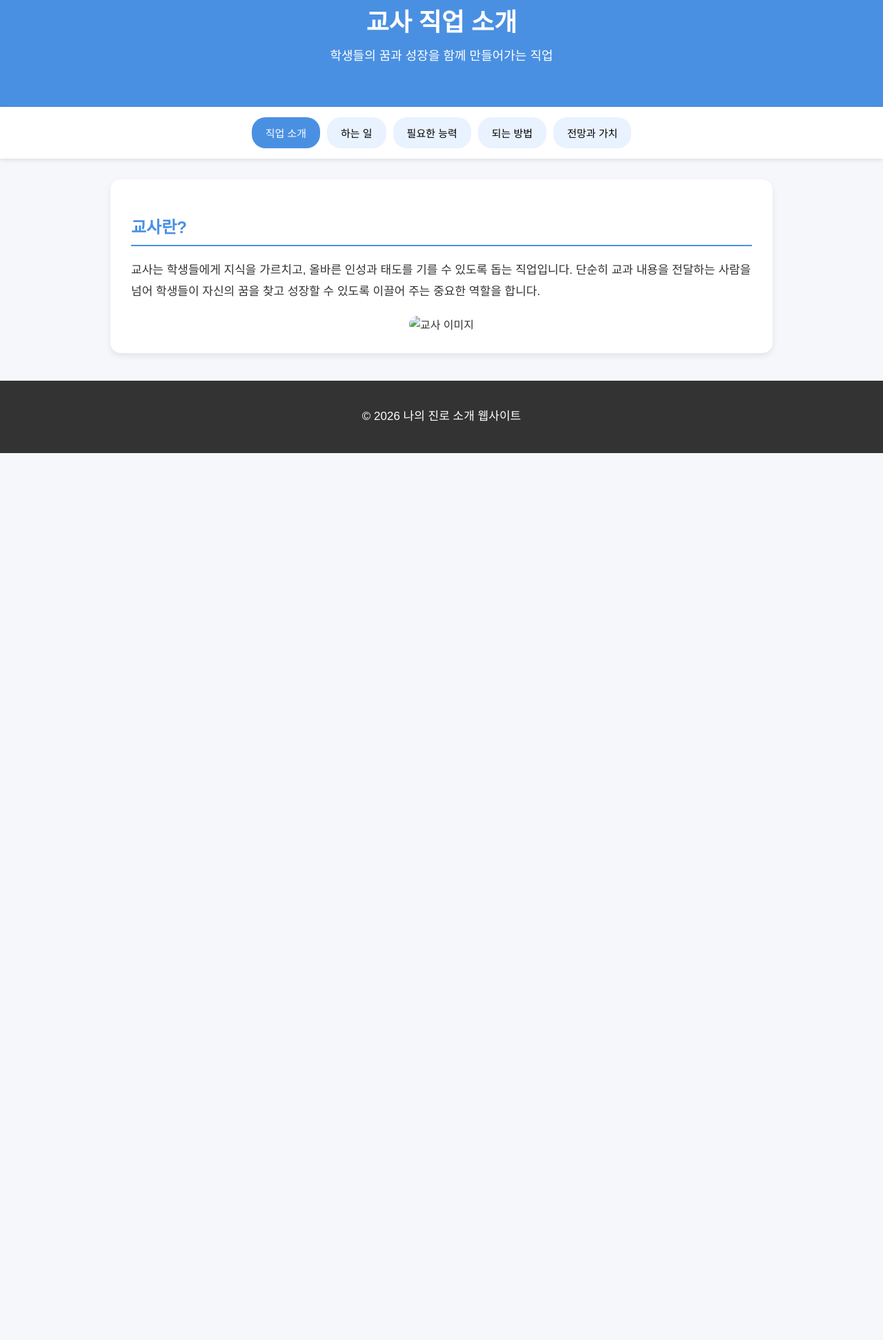
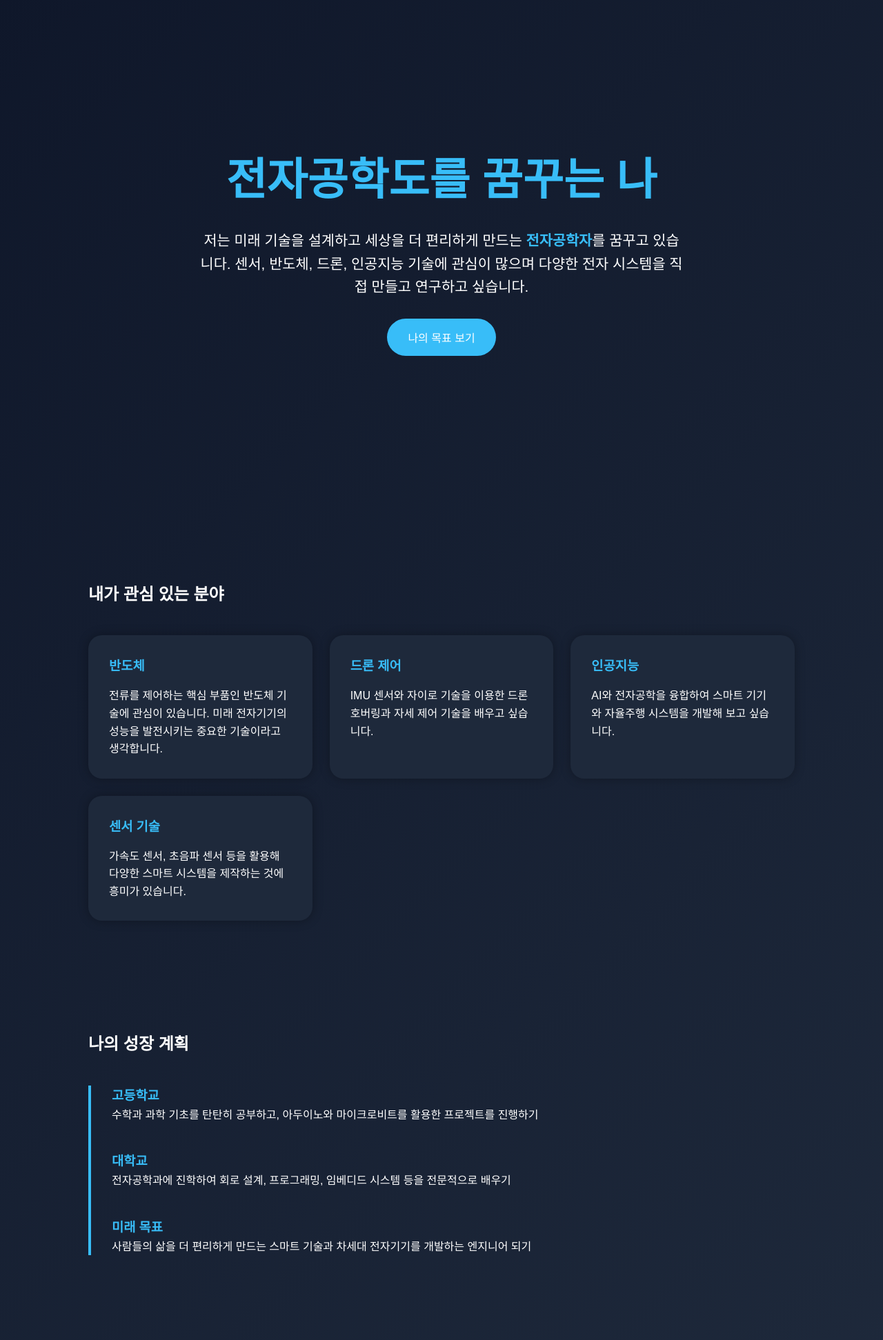
Before and after one commit to wan48/bmg40, a plain HTML site: page index.html in a window 1280 px wide. Shown: the part 37-1980 px from the top of the page at 69% size. Before the commit the page ends 800 px from the top, so only its background shows below. Drawn offline with Linux system fonts and the light colour scheme.

Commit message:
Update index.html

```diff
--- a/index.html
+++ b/index.html
@@ -1,131 +1,115 @@
 <!DOCTYPE html>
 <html lang="ko">
 <head>
-  <meta charset="UTF-8">
-  <title>교사 직업 소개</title>
+  <meta charset="UTF-8" />
+  <meta name="viewport" content="width=device-width, initial-scale=1.0"/>
+  <title>나의 꿈 - 전자공학도</title>
 
   <style>
-    body {
-      margin: 0;
-      font-family: "맑은 고딕", Arial, sans-serif;
-      background-color: #f5f7fa;
-      color: #333;
+    *{
+      margin:0;
+      padding:0;
+      box-sizing:border-box;
+      font-family:'Pretendard', sans-serif;
     }
 
-    header {
-      background-color: #4a90e2;
-      color: white;
-      text-align: center;
-      padding: 40px 20px;
+    body{
+      background: linear-gradient(135deg, #0f172a, #1e293b);
+      color:white;
+      line-height:1.6;
     }
 
-    header h1 {
-      margin: 0;
-      font-size: 36px;
+    header{
+      height:100vh;
+      display:flex;
+      flex-direction:column;
+      justify-content:center;
+      align-items:center;
+      text-align:center;
+      padding:20px;
     }
 
-    header p {
-      font-size: 18px;
-      margin-top: 10px;
+    header h1{
+      font-size:4rem;
+      color:#38bdf8;
+      margin-bottom:20px;
     }
 
-    nav {
-      background-color: white;
-      display: flex;
-      justify-content: center;
-      gap: 10px;
-      padding: 15px;
-      box-shadow: 0 2px 6px rgba(0,0,0,0.1);
-      position: sticky;
-      top: 0;
+    header p{
+      font-size:1.3rem;
+      max-width:700px;
     }
 
-    nav button {
-      border: none;
-      background-color: #e9f2ff;
-      padding: 12px 20px;
-      border-radius: 20px;
-      cursor: pointer;
-      font-size: 15px;
+    section{
+      padding:80px 10%;
     }
 
-    nav button:hover {
-      background-color: #4a90e2;
-      color: white;
+    .card-container{
+      display:grid;
+      grid-template-columns:repeat(auto-fit, minmax(250px,1fr));
+      gap:25px;
+      margin-top:40px;
     }
 
-    nav button.active {
-      background-color: #4a90e2;
-      color: white;
+    .card{
+      background:#1e293b;
+      padding:30px;
+      border-radius:20px;
+      transition:0.3s;
+      box-shadow:0 0 15px rgba(0,0,0,0.3);
     }
 
-    section {
-      display: none;
-      max-width: 900px;
-      margin: 30px auto;
-      background-color: white;
-      padding: 30px;
-      border-radius: 15px;
-      box-shadow: 0 4px 10px rgba(0,0,0,0.08);
+    .card:hover{
+      transform:translateY(-10px);
+      background:#334155;
     }
 
-    section.active {
-      display: block;
+    .card h3{
+      color:#38bdf8;
+      margin-bottom:15px;
     }
 
-    h2 {
-      color: #4a90e2;
-      border-bottom: 2px solid #4a90e2;
-      padding-bottom: 10px;
+    .timeline{
+      margin-top:40px;
+      border-left:4px solid #38bdf8;
+      padding-left:30px;
     }
 
-    p {
-      line-height: 1.8;
-      font-size: 17px;
+    .timeline-item{
+      margin-bottom:40px;
     }
 
-    ul {
-      line-height: 2;
-      font-size: 17px;
+    .timeline-item h3{
+      color:#38bdf8;
     }
 
-    .image-box {
-      text-align: center;
-      margin-top: 20px;
+    footer{
+      text-align:center;
+      padding:30px;
+      background:#020617;
+      margin-top:50px;
     }
 
-    .image-box img {
-      width: 80%;
-      max-width: 500px;
-      border-radius: 15px;
+    .highlight{
+      color:#38bdf8;
+      font-weight:bold;
     }
 
-    .card-container {
-      display: flex;
-      gap: 20px;
-      flex-wrap: wrap;
-      margin-top: 20px;
+    button{
+      margin-top:30px;
+      padding:15px 30px;
+      border:none;
+      border-radius:30px;
+      background:#38bdf8;
+      color:white;
+      font-size:1rem;
+      cursor:pointer;
+      transition:0.3s;
     }
 
-    .card {
-      flex: 1;
-      min-width: 220px;
-      background-color: #f0f6ff;
-      padding: 20px;
-      border-radius: 12px;
-      text-align: center;
-    }
-
-    .card h3 {
-      color: #2f6fb3;
-    }
-
-    footer {
-      text-align: center;
-      padding: 20px;
-      background-color: #333;
-      color: white;
-      margin-top: 40px;
+    button:hover{
+      background:#0ea5e9;
+      transform:scale(1.05);
     }
   </style>
 </head>
@@ -133,111 +117,97 @@
 <body>
 
   <header>
-    <h1>교사 직업 소개</h1>
-    <p>학생들의 꿈과 성장을 함께 만들어가는 직업</p>
+    <h1>전자공학도를 꿈꾸는 나</h1>
+
+    <p>
+      저는 미래 기술을 설계하고 세상을 더 편리하게 만드는
+      <span class="highlight">전자공학자</span>를 꿈꾸고 있습니다.
+      센서, 반도체, 드론, 인공지능 기술에 관심이 많으며
+      다양한 전자 시스템을 직접 만들고 연구하고 싶습니다.
+    </p>
+
+    <button onclick="showMessage()">나의 목표 보기</button>
   </header>
 
-  <nav>
-    <button class="tab-button active" onclick="showTab('intro')">직업 소개</button>
-    <button class="tab-button" onclick="showTab('work')">하는 일</button>
-    <button class="tab-button" onclick="showTab('ability')">필요한 능력</button>
-    <button class="tab-button" onclick="showTab('path')">되는 방법</button>
-    <button class="tab-button" onclick="showTab('future')">전망과 가치</button>
-  </nav>
+  <section>
+    <h2>내가 관심 있는 분야</h2>
 
-  <section id="intro" class="active">
-    <h2>교사란?</h2>
-    <p>
-      교사는 학생들에게 지식을 가르치고, 올바른 인성과 태도를 기를 수 있도록 돕는 직업입니다.
-      단순히 교과 내용을 전달하는 사람을 넘어 학생들이 자신의 꿈을 찾고 성장할 수 있도록 이끌어 주는 중요한 역할을 합니다.
-    </p>
+    <div class="card-container">
 
-    <div class="image-box">
-      <img src="teacher.jpg" alt="교사 이미지">
+      <div class="card">
+        <h3>반도체</h3>
+        <p>
+          전류를 제어하는 핵심 부품인 반도체 기술에 관심이 있습니다.
+          미래 전자기기의 성능을 발전시키는 중요한 기술이라고 생각합니다.
+        </p>
+      </div>
+
+      <div class="card">
+        <h3>드론 제어</h3>
+        <p>
+          IMU 센서와 자이로 기술을 이용한 드론 호버링과
+          자세 제어 기술을 배우고 싶습니다.
+        </p>
+      </div>
+
+      <div class="card">
+        <h3>인공지능</h3>
+        <p>
+          AI와 전자공학을 융합하여
+          스마트 기기와 자율주행 시스템을 개발해 보고 싶습니다.
+        </p>
+      </div>
+
+      <div class="card">
+        <h3>센서 기술</h3>
+        <p>
+          가속도 센서, 초음파 센서 등을 활용해
+          다양한 스마트 시스템을 제작하는 것에 흥미가 있습니다.
+        </p>
+      </div>
+
     </div>
   </section>
 
-  <section id="work">
-    <h2>교사가 하는 일</h2>
-    <ul>
-      <li>학생들에게 교과 내용을 가르칩니다.</li>
-      <li>학생들의 생활 습관과 인성을 지도합니다.</li>
-      <li>시험, 수행평가, 과제 등을 통해 학습 상태를 평가합니다.</li>
-      <li>진로 상담을 통해 학생들이 미래를 준비하도록 돕습니다.</li>
-      <li>학급 운영, 학교 행사, 동아리 활동 등을 지도합니다.</li>
-    </ul>
-  </section>
+  <section>
+    <h2>나의 성장 계획</h2>
 
-  <section id="ability">
-    <h2>교사에게 필요한 능력</h2>
+    <div class="timeline">
 
-    <div class="card-container">
-      <div class="card">
-        <h3>의사소통 능력</h3>
-        <p>학생들과 잘 대화하고 이해하는 능력이 필요합니다.</p>
+      <div class="timeline-item">
+        <h3>고등학교</h3>
+        <p>
+          수학과 과학 기초를 탄탄히 공부하고,
+          아두이노와 마이크로비트를 활용한 프로젝트를 진행하기
+        </p>
       </div>
 
-      <div class="card">
-        <h3>전문 지식</h3>
-        <p>가르치는 과목에 대한 깊은 이해가 필요합니다.</p>
+      <div class="timeline-item">
+        <h3>대학교</h3>
+        <p>
+          전자공학과에 진학하여 회로 설계,
+          프로그래밍, 임베디드 시스템 등을 전문적으로 배우기
+        </p>
       </div>
 
-      <div class="card">
-        <h3>책임감</h3>
-        <p>학생들의 성장에 책임감을 가지고 지도해야 합니다.</p>
+      <div class="timeline-item">
+        <h3>미래 목표</h3>
+        <p>
+          사람들의 삶을 더 편리하게 만드는
+          스마트 기술과 차세대 전자기기를 개발하는 엔지니어 되기
+        </p>
       </div>
 
-      <div class="card">
-        <h3>공감 능력</h3>
-        <p>학생들의 고민과 감정을 이해하는 태도가 중요합니다.</p>
-      </div>
     </div>
   </section>
 
-  <section id="path">
-    <h2>교사가 되는 방법</h2>
-    <p>
-      교사가 되기 위해서는 보통 사범대학이나 교육대학에 진학하거나,
-      일반 대학에서 교직 과정을 이수해야 합니다.
-      이후 교원 자격증을 취득하고 임용시험에 합격하면 국공립학교 교사가 될 수 있습니다.
-    </p>
-
-    <ul>
-      <li>초등교사: 교육대학교 진학</li>
-      <li>중등교사: 사범대학 또는 교직 이수</li>
-      <li>교원 자격증 취득</li>
-      <li>교원 임용시험 준비 및 합격</li>
-    </ul>
-  </section>
-
-  <section id="future">
-    <h2>교사의 전망과 가치</h2>
-    <p>
-      인공지능과 디지털 기술이 발전해도 학생을 이해하고 정서적으로 지지하는 교사의 역할은 여전히 중요합니다.
-      앞으로의 교사는 지식을 전달하는 사람뿐만 아니라 학생의 진로를 함께 고민하고,
-      창의력과 문제 해결력을 키워 주는 조력자의 역할을 하게 될 것입니다.
-    </p>
-  </section>
-
   <footer>
-    <p>© 2026 나의 진로 소개 웹사이트</p>
+    <p>2026 © My Engineering Dream Portfolio</p>
   </footer>
 
   <script>
-    function showTab(tabId) {
-      const sections = document.querySelectorAll("section");
-      const buttons = document.querySelectorAll(".tab-button");
-
-      sections.forEach(section => {
-        section.classList.remove("active");
-      });
-
-      buttons.forEach(button => {
-        button.classList.remove("active");
-      });
-
-      document.getElementById(tabId).classList.add("active");
-      event.target.classList.add("active");
+    function showMessage(){
+      alert("끊임없이 배우고 도전하는 전자공학자가 되겠습니다!");
     }
   </script>
 
```
